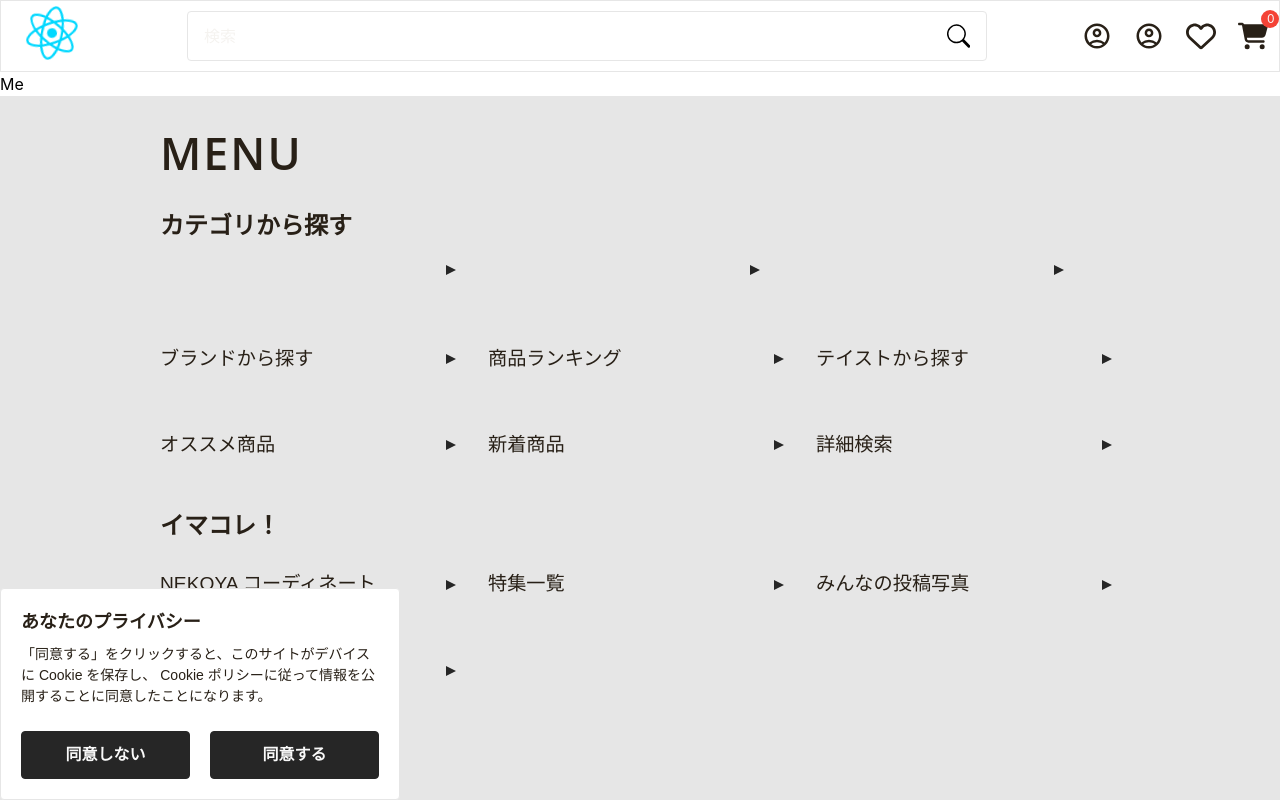
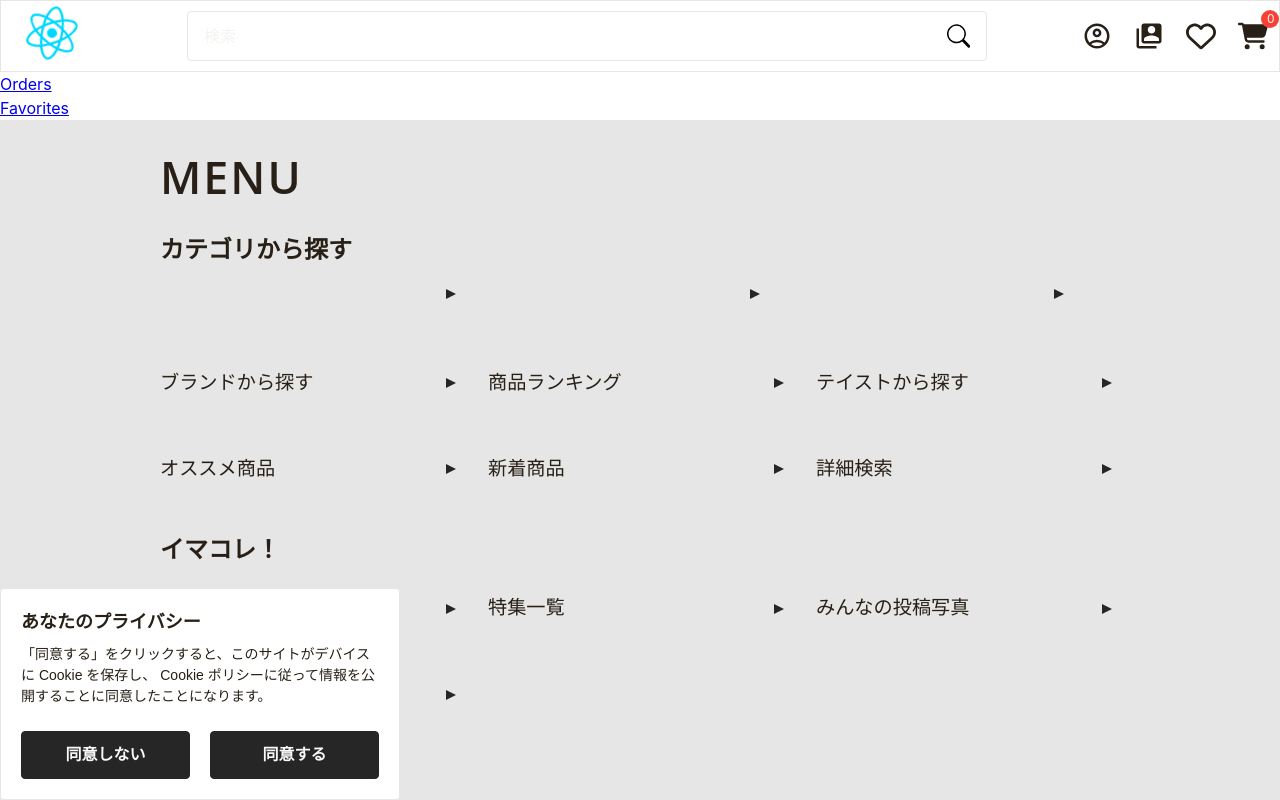
Before and after one commit to Leopard0505/furniture-ec-front-v2, a React (Vite) app: page /me in a window 1280 px wide. Shown: the top 800 px of the page. Built offline with nearby package versions, Linux system fonts and the light colour scheme.

Commit message:
fix: プロフィールアイコンを修正

```diff
--- a/src/components/HeaderTextProfileButton/HeaderTextProfileButton.tsx
+++ b/src/components/HeaderTextProfileButton/HeaderTextProfileButton.tsx
@@ -1,12 +1,13 @@
-import { MdOutlineAccountCircle } from "react-icons/md";
+import { MdSwitchAccount } from "react-icons/md";
 import { HeaderTextIconButton } from "../HeaderTextIconButton/HeaderTextIconButton";
 
 import styles from './HeaderTextProfileButton.module.scss';
+import { PATH } from "../../constants/path";
 
 export function HeaderTextProfileButton() {
   return (
-    <HeaderTextIconButton to="/profile">
-      <MdOutlineAccountCircle className={styles.icon} />
+    <HeaderTextIconButton to={PATH.ME()}>
+      <MdSwitchAccount className={styles.icon} />
     </HeaderTextIconButton>
   );
 }
--- a/src/routes/me/Me.tsx
+++ b/src/routes/me/Me.tsx
@@ -1,7 +1,13 @@
+import { Link } from "react-router";
+import { PATH } from "../../constants/path";
 
 export default function Me() {
 
   return (
-    <div>Me</div>
+    <div>
+      <Link to={PATH.ME_ORDERS()}>Orders</Link>
+      <br />
+      <Link to={PATH.ME_FAVORITES()}>Favorites</Link>
+    </div>
   )
 }
```
